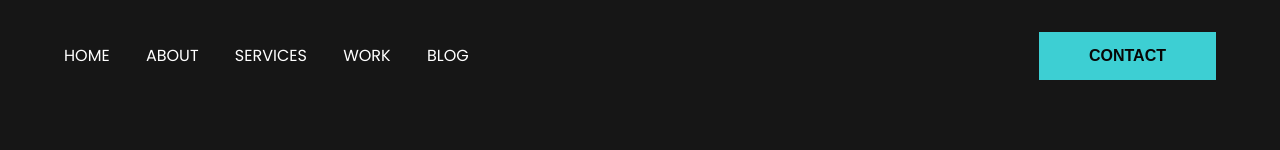
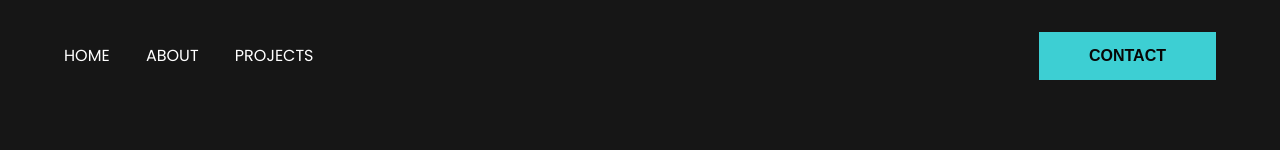
Before and after one commit to Davshiv20/raghav_portfolio, a plain HTML site: page index.html in a window 1280 px wide. Shown: the top 150 px of the page. Drawn offline with nearby package versions, Linux system fonts and the light colour scheme.

Commit message:
indexing

```diff
--- a/index.html
+++ b/index.html
@@ -32,9 +32,8 @@
         <ul>
           <li><a href="#">Home</a></li>
           <li><a href="#">About</a></li>
-          <li><a href="#">Services</a></li>
-          <li><a href="#">Work</a></li>
-          <li><a href="#">Blog</a></li>
+          <li><a href="#">Projects</a></li>
+
         </ul>
       </div>
       <header>
@@ -47,9 +46,9 @@
               <div>
                 <a href="#">Home</a>
                 <a href="#about">About</a>
-                <a href="#services">Services</a>
-                <a href="#work">Work</a>
-                <a href="#blog">Blog</a>
+                <a href="#services">Projects</a>
+                <!-- <a href="#work">Work</a>
+                <a href="#blog">Blog</a> -->
               </div>
             </div>
             <div class="right">
```
